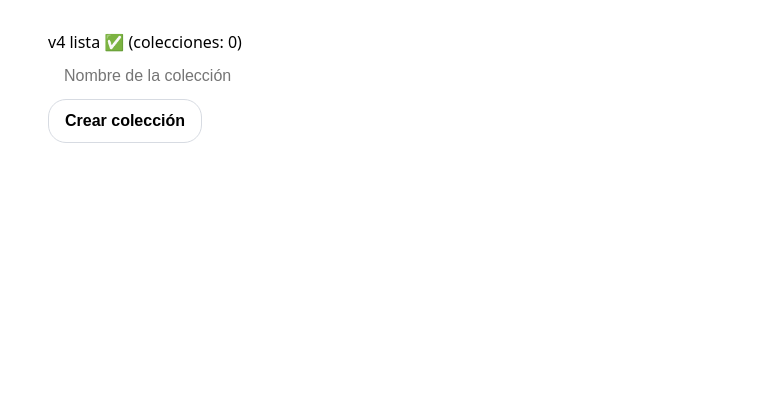
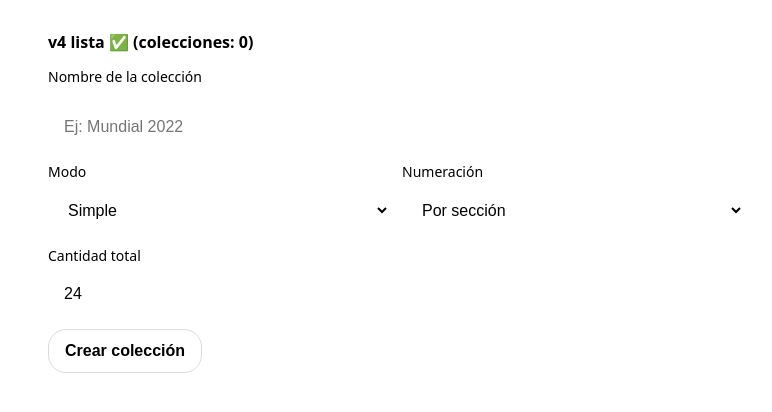
Before and after one commit to Luciano-dilauro/coleccion-luciano, a plain HTML site: page v4/index.html in a window 1280 px wide. Shown: the part 112-524 px from the top of the page, without its empty margins (244-1016 px from the left). Drawn offline with Linux system fonts and the light colour scheme.

Commit message:
Update index.html

```diff
--- a/v4/index.html
+++ b/v4/index.html
@@ -4,6 +4,7 @@
   <meta charset="utf-8" />
   <meta name="viewport" content="width=device-width, initial-scale=1, viewport-fit=cover" />
   <title>Colección Lucho — v4</title>
+  <link rel="stylesheet" href="./theme.css" />
   <link rel="stylesheet" href="./style.css" />
 </head>
 <body>
@@ -11,22 +12,54 @@
     <h1>Colección Lucho — v4</h1>
     <p class="muted">Sandbox seguro. No toca tu app actual.</p>
 
-<div class="card">
-  <div id="status">Cargando...</div>
+    <section class="card">
+      <div id="status" class="status">Lista ✅</div>
 
-  <input
-    id="newCollectionName"
-    class="input"
-    placeholder="Nombre de la colección"
-  />
+      <div class="builder">
+        <label class="label">Nombre de la colección</label>
+        <input id="newCollectionName" class="input" placeholder="Ej: Mundial 2022" />
 
-  <button id="createCollectionBtn" class="btn">
-    Crear colección
-  </button>
+        <div class="row two">
+          <div>
+            <label class="label">Modo</label>
+            <select id="buildMode" class="input">
+              <option value="simple">Simple</option>
+              <option value="sections">Por secciones</option>
+            </select>
+          </div>
 
-  <div id="collectionsList"></div>
-  <div id="collectionView" style="display:none"></div>
-</div>
+          <div>
+            <label class="label">Numeración</label>
+            <select id="numberMode" class="input">
+              <option value="perSection">Por sección</option>
+              <option value="global">Global</option>
+            </select>
+          </div>
+        </div>
+
+        <div id="simpleBuilder">
+          <label class="label">Cantidad total</label>
+          <input id="simpleCount" class="input" type="number" min="1" value="24" />
+        </div>
+
+        <div id="sectionsBuilder" class="hidden">
+          <label class="label">Secciones</label>
+          <textarea id="sectionsInput" class="input textarea" placeholder="Formato: Nombre|Prefijo|Cantidad
+Ejemplos:
+Argentina|ARG|24
+Brasil|BRA|24
+Especiales||12"></textarea>
+          <p class="hint">Si dejás el prefijo vacío y usás “Global”, numera seguido: 1, 2, 3...</p>
+        </div>
+
+        <div class="row gap">
+          <button id="createCollectionBtn" class="btn" type="button">Crear colección</button>
+        </div>
+      </div>
+
+      <div id="collectionsList" class="stack"></div>
+      <div id="collectionView" style="display:none"></div>
+    </section>
   </main>
 
   <script src="./app.js"></script>
```
